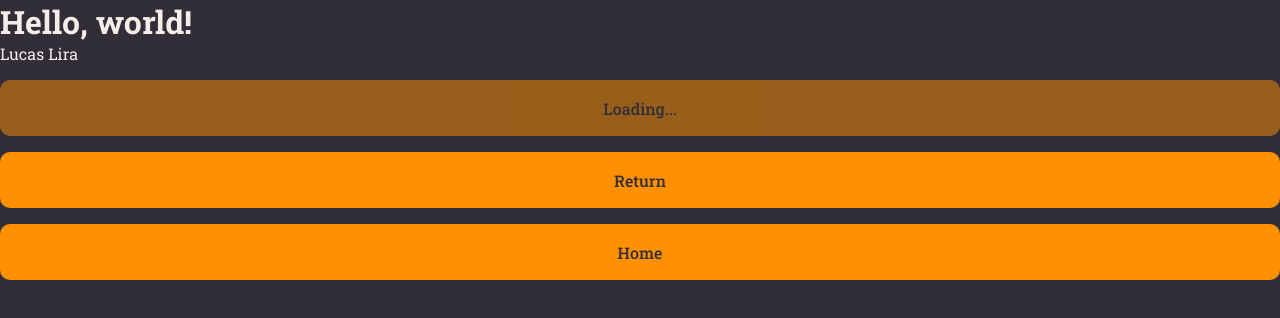
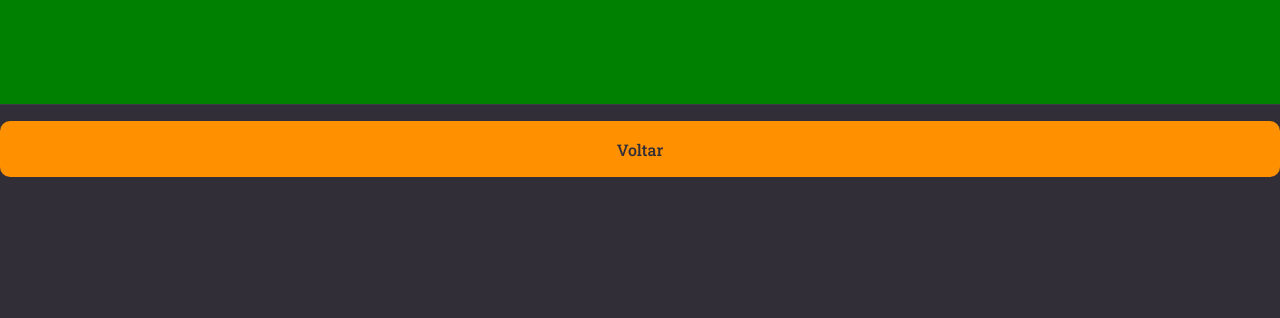
Before and after one commit to lucaslirah/Rocketsnotes, a React (Vite) app: page / in a window 1280 px wide. Shown: the top 318 px of the page. Built offline with nearby package versions, Linux system fonts and the light colour scheme.

Commit message:
creating component Header

```diff
--- a/src/components/Button/index.jsx
+++ b/src/components/Button/index.jsx
@@ -1,4 +1,4 @@
-import { Container } from './style'
+import { Container } from './styles'
 
 export function Button( { title, loading = false } ){
     return(
--- /dev/null
+++ b/src/components/Header/index.jsx
@@ -0,0 +1,7 @@
+import { Container } from './styles'
+
+export function Header(){
+    return(
+        <Container></Container>
+    )
+}
--- /dev/null
+++ b/src/components/Header/styles.js
@@ -0,0 +1,17 @@
+import styled from 'styled-components'
+
+export const Container = styled.header`
+    grid-area: header;
+
+    height: 105px;
+    width: 100%;
+
+    border-bottom: 1px solid ${({ theme }) => theme.COLORS.BACKGROUND_700};
+
+    display: flex;
+    justify-content: space-between;
+
+    padding: 0 80px;
+
+    background-color: green;
+`
--- a/src/pages/Details/index.jsx
+++ b/src/pages/Details/index.jsx
@@ -1,15 +1,13 @@
 import { Container } from "./styles.js"
-import { Button } from "../../components/Button/index.jsx"
+import { Header } from "../../components/Header"
+import { Button } from "../../components/Button"
+
 export function Details() {
 
   return (
     <Container>
-      <h1>Hello, world!</h1>
-      <span>Lucas Lira</span>
-
-      <Button title="Login" loading/>
-      <Button title="Return"/>
-      <Button title="Home"/>
+      <Header/>
+      <Button title="Voltar"/>
     </Container>
   )
 }
--- a/src/pages/Details/styles.js
+++ b/src/pages/Details/styles.js
@@ -1,4 +1,13 @@
 import styled from 'styled-components'
 
 export const Container = styled.div`
+    width: 100%;
+    height: 100vh;
+
+    display: grid;
+    grid-template-rows: 105px auto;
+    grid-template-areas:
+    "header"
+    "content"
+    ;
 `
```
Also changed, not shown: src/components/Button/styles.js (renamed from src/components/Button/style.js).
